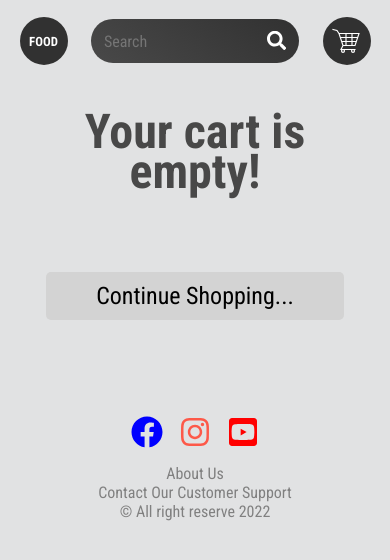
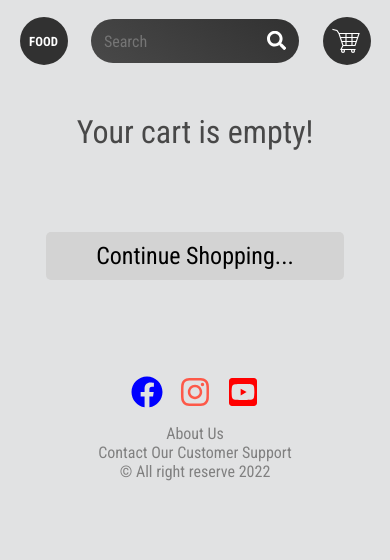
Before and after one commit to Amrindra/Food-App, a React (Create React App) app: page /cart in a window 390 px wide. Shown: the top 560 px of the page. Built offline with nearby package versions, Linux system fonts and the light colour scheme; a web font is replaced by a local one.

Commit message:
Fixed mobile responsive bug

```diff
--- a/src/pages/Cart.jsx
+++ b/src/pages/Cart.jsx
@@ -196,7 +196,7 @@ const Td = styled.td`
   @media only screen and (max-width: 580px) {
     button {
       left: 105px;
-      top: -7px;
+      top: 1px;
     }
   }
 `;
@@ -217,6 +217,13 @@ const EmptyCart = styled.div`
       cursor: pointer;
       background-color: black;
       color: white;
+    }
+  }
+
+  @media only screen and (max-width: 580px) {
+    h3 {
+      font-size: 2rem;
+      font-weight: 300;
     }
   }
 `;
```
